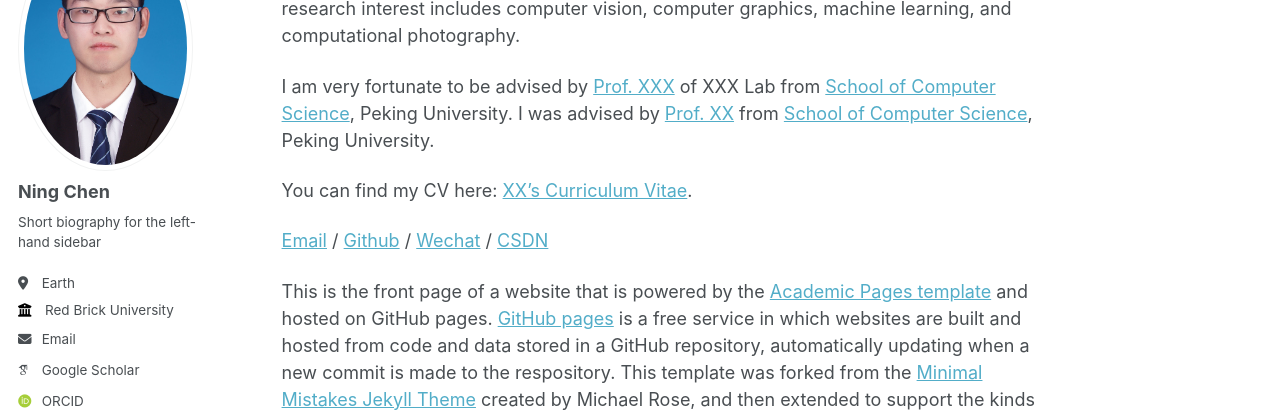
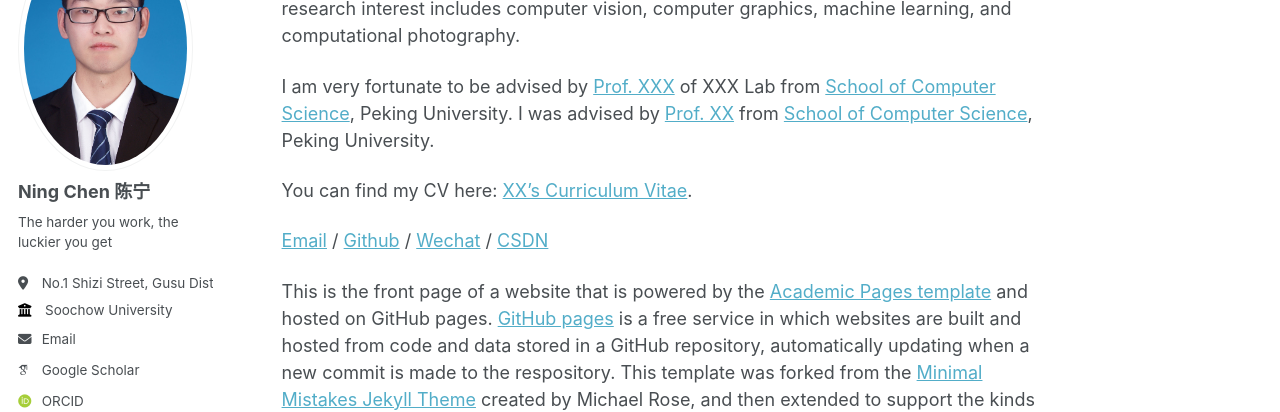
Before and after one commit to nju-cn/nju-cn.github.io, a Jekyll site: the page built from _pages/about.md, in a window 1280 px wide. Shown: the part 180-592 px from the top of the page. Built offline with Jekyll 4.4.1, drawn with Linux system fonts in a browser that asks for light colours; some web fonts are replaced.

Commit message:
Update _config.yml

```diff
--- a/_config.yml
+++ b/_config.yml
@@ -22,17 +22,17 @@ repository               : "nju-cn/nju-cn.github.io"
 author:
   # Biographic information
   avatar           : "cn.jpg"
-  name             : "Ning Chen"
+  name             : "Ning Chen 陈宁"
   pronouns         : # example: "she/her"
-  bio              : "Short biography for the left-hand sidebar"
-  location         : "Earth"
-  employer         : "Red Brick University"
+  bio              : "The harder you work, the luckier you get"
+  location         : "No.1 Shizi Street, Gusu District, Suzhou, Jiangsu Province, China"
+  employer         : "Soochow University "
   uri              : # URL
-  email            : "none@example.org"
+  email            : "ningc@suda.edu.cn"
 
   # Academic websites
   arxiv            : # URL - Update with the correct link to your profile
-  googlescholar    : "https://scholar.google.com/citations?user=PS_CX0AAAAAJ"
+  googlescholar    : "https://scholar.google.com/citations?hl=zh-CN&pli=1&user=zC2DXgQAAAAJ"
   impactstory      : # URL
   orcid            : "http://orcid.org/yourorcidurl"
   semantic         : # URL
```
